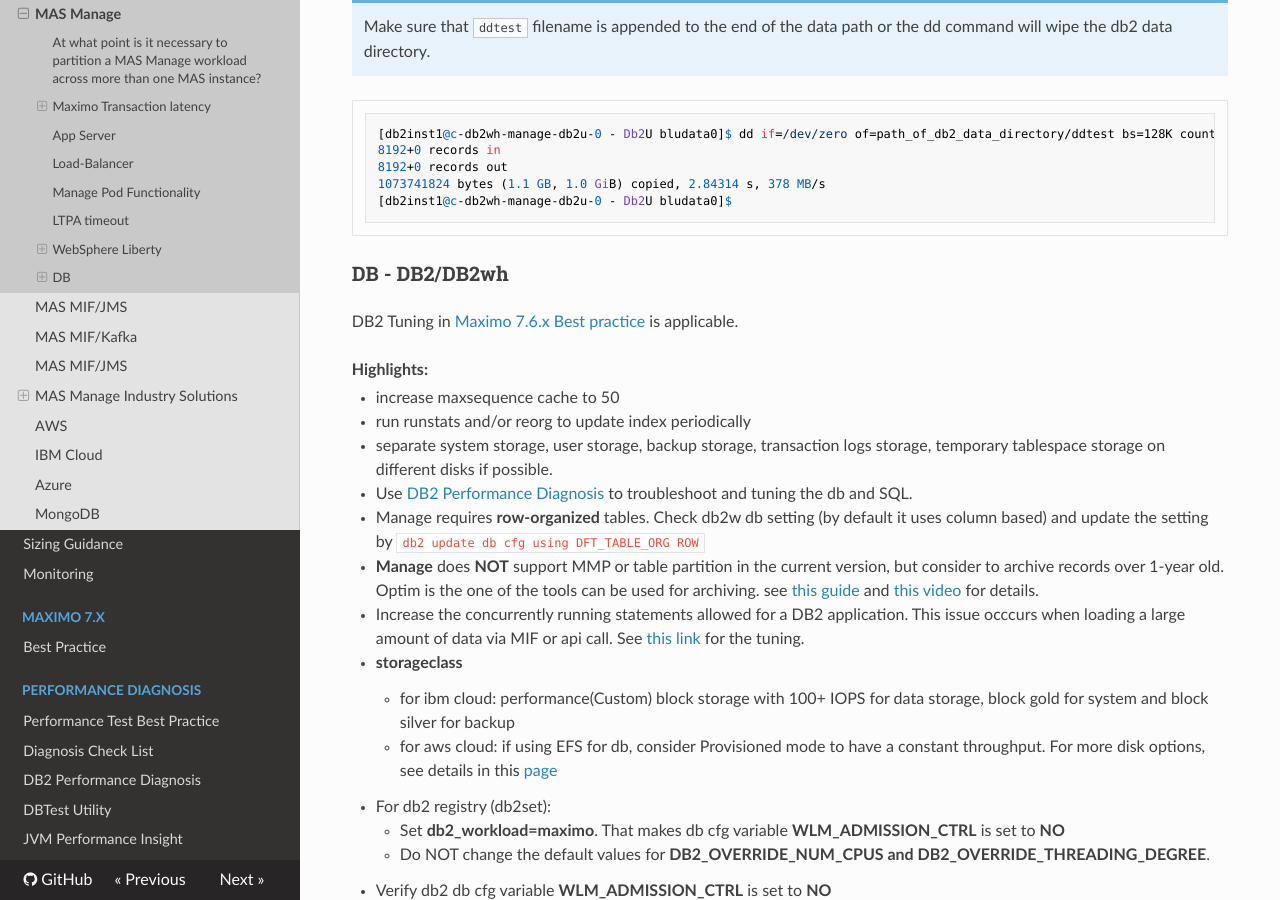
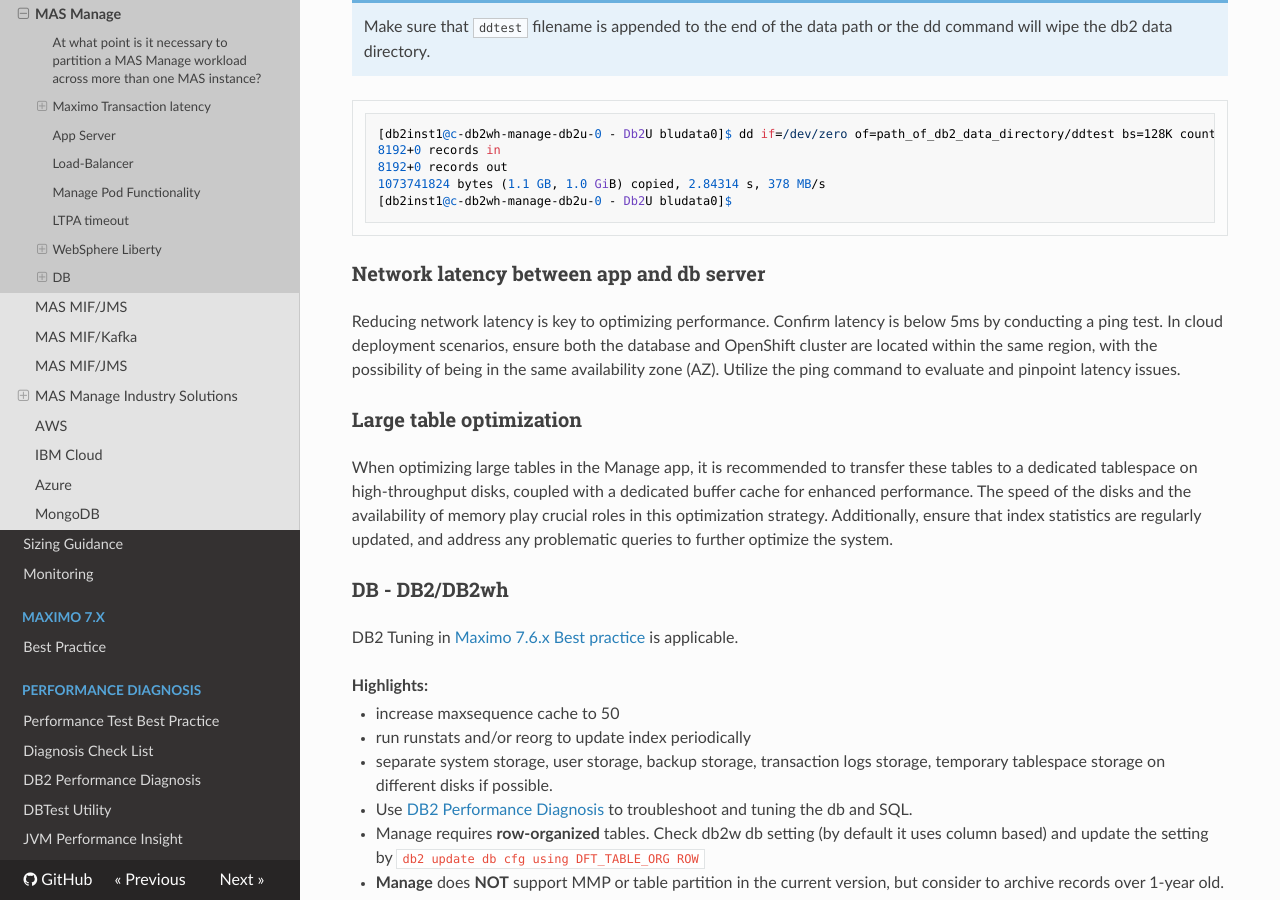
Before and after one commit to ibm-mas/mas-performance, an MkDocs documentation site: the page built from docs/mas/manage/bestpractice.md, in a window 1280 px wide and 900 px high, scrolled down 2840 px. Built offline with MkDocs 1.6.1, drawn with Linux system fonts in a browser that asks for light colours; nearby versions of some CDN libraries.

Commit message:
[patch] update db with network and large table best practice

````diff
--- a/docs/mas/manage/bestpractice.md
+++ b/docs/mas/manage/bestpractice.md
@@ -99,6 +99,16 @@
 [db2inst1@c-db2wh-manage-db2u-0 - Db2U bludata0]$
 ```
 
+### Network latency between app and db server
+
+Reducing network latency is key to optimizing performance. Confirm latency is below 5ms by conducting a ping test. In cloud deployment scenarios, ensure both the database and OpenShift cluster are located within the same region, with the possibility of being in the same availability zone (AZ). Utilize the ping command to evaluate and pinpoint latency issues.
+
+
+### Large table optimization
+
+When optimizing large tables in the Manage app, it is recommended to transfer these tables to a dedicated tablespace on high-throughput disks, coupled with a dedicated buffer cache for enhanced performance. The speed of the disks and the availability of memory play crucial roles in this optimization strategy. Additionally, ensure that index statistics are regularly updated, and address any problematic queries to further optimize the system.
+
+
 ### DB - DB2/DB2wh
 
 DB2 Tuning in [Maximo 7.6.x Best practice](../../maximo-7/download/Maximo%20Best%20Practices%20for%20System%20Performance%207.6.x%20v1.3.pdf) is applicable.
````
